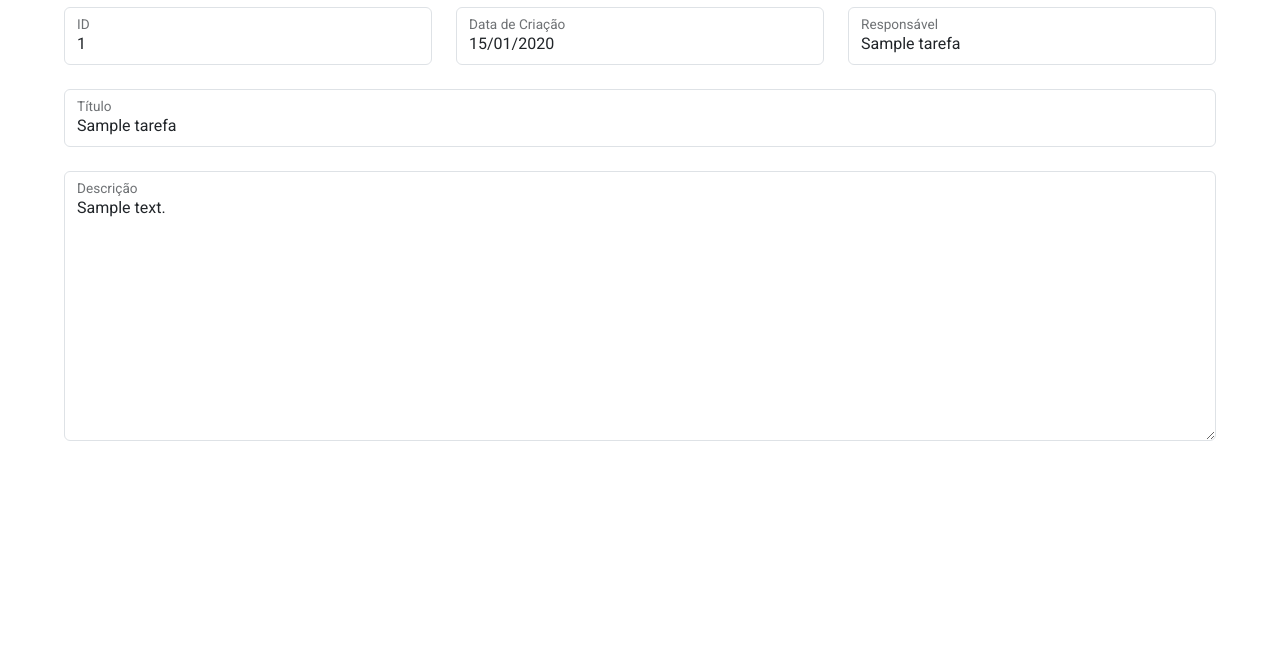
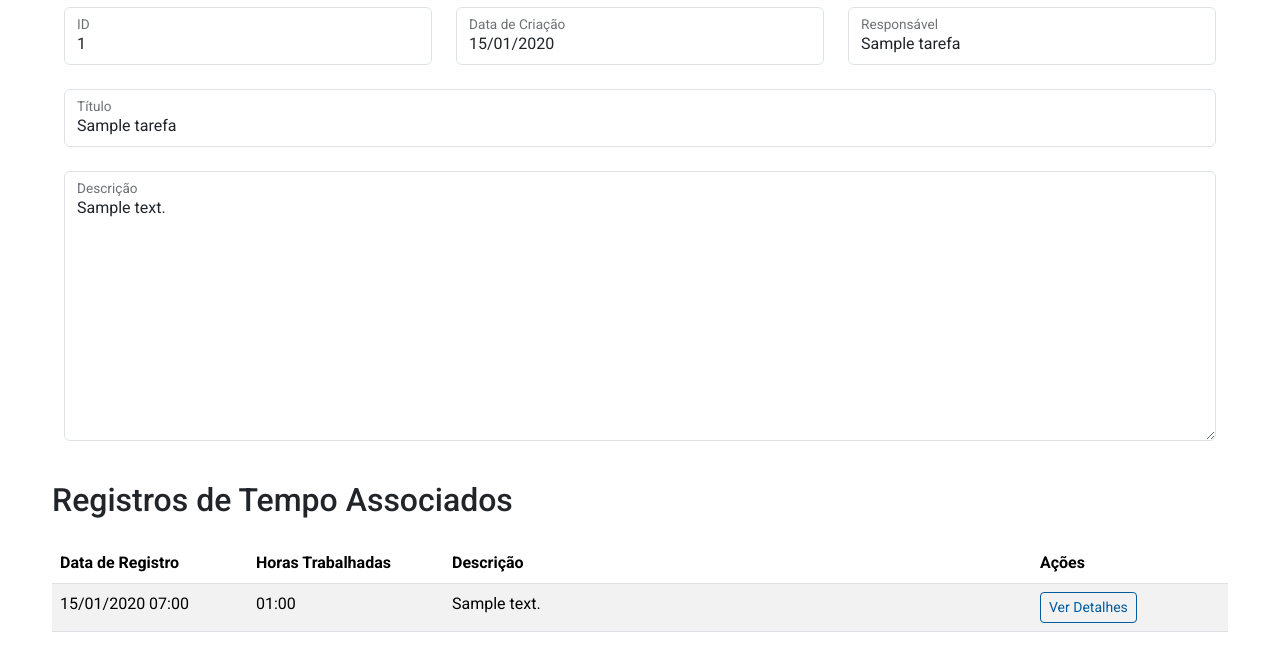
Before and after one commit to rodrigoMedeiros0/desafio_senado_django, a Django app: page /detalhe/1 in a window 1280 px wide. Shown: the part 212-860 px from the top of the page. Before the commit the page ends 653 px from the top, so only its background shows below. Run offline with Django 5.2, Linux system fonts and the light colour scheme; tables that the repository leaves empty hold one stand-in row (values such as "Sample post"); some libraries are stand-ins or nearby versions.

Commit message:
feat: Adicionar tratamento de mensagem para filtros de tarefas e ajustes na exibição de registros de tempo

```diff
--- a/setup/templates/componentes/alerta.html
+++ b/setup/templates/componentes/alerta.html
@@ -27,7 +27,7 @@
           setTimeout(function() {
             alert.remove();
           }, 500);
-        }, 3000);
+        }, 10000);
 
 
         alert.addEventListener('closed.bs.alert', function () {
--- a/tarefa/templates/tarefa/componentes/tabelas/tabela_tarefas.html
+++ b/tarefa/templates/tarefa/componentes/tabelas/tabela_tarefas.html
@@ -32,9 +32,6 @@
         </td>
 
         <td style="max-width: 250px">
-          <a href="#" class="btn btn-sm btn-custom me-2">
-            Registrar Hora
-          </a>
           <a href="{% url 'detalhe_tarefa' tarefa.id %}" class="btn btn-sm btn-custom-outline">
             Ver Detalhes
           </a>
--- a/tarefa/templates/tarefa/detalhe_tarefa.html
+++ b/tarefa/templates/tarefa/detalhe_tarefa.html
@@ -83,4 +83,41 @@
   </form>
 </div>
 
+
+  <!-- Tabela de Registros de Tempo -->
+  <h2 class="mt-4">Registros de Tempo Associados</h2>
+  <div class="table-responsive">
+    <table class="table table-striped mt-3">
+      <thead>
+        <tr>
+          <th class="col-2">Data de Registro</th>
+          <th class="col-2">Horas Trabalhadas</th>
+          <th class="col-6">Descrição</th>
+          <th class="col-2">Ações</th>
+        </tr>
+      </thead>
+      <tbody>
+        {% for registro in registros %}
+        <tr>
+          <td>{{ registro.data_registro|date:"d/m/Y H:i" }}</td>
+          <td>{{ registro.horas_formatadas }}</td>
+          <td class="text-truncate" style="max-width: 200px;">{{ registro.descricao_trabalho }}</td>
+          <td>
+            <a href="{% url 'detalhe_registro_tempo' registro.id %}" class="btn btn-sm btn-custom-outline">
+              Ver Detalhes
+            </a>
+          </td>
+        </tr>
+        {% empty %}
+        <tr>
+          <td colspan="4" class="text-center">Nenhum registro encontrado para esta tarefa.</td>
+        </tr>
+        {% endfor %}
+      </tbody>
+    </table>
+  </div>
+
+
+
+
 {% endblock %}
--- a/tarefa/views.py
+++ b/tarefa/views.py
@@ -3,18 +3,32 @@ from django.contrib import messages
 from .models import Tarefa
 from django.core.paginator import Paginator
 from .filters import filtrar_tarefas
+from tempo_trabalho.models import RegistroTempo
+from django.http import HttpResponseRedirect
+from django.urls import reverse
 
 
 def listar_tarefa(request):
     tarefas_list = Tarefa.objects.all().order_by('-data_criacao')
     tarefas_list = filtrar_tarefas(request, tarefas_list)
+    filtro_aplicado = False
+
+    if request.GET.get('data_inicio') or request.GET.get('data_final') or request.GET.get('responsavel') or request.GET.get('titulo') or request.GET.get('descricao'):
+        tarefas_list = filtrar_tarefas(request, tarefas_list)
+        filtro_aplicado = True
 
     paginator = Paginator(tarefas_list, 10)
-
     page_number = request.GET.get('page')
     tarefas = paginator.get_page(page_number)
 
-    return render(request, 'tarefa/home.html', {'tarefas': tarefas})
+    total_tarefas = tarefas_list.count()
+
+    if filtro_aplicado and not tarefas_list.exists():
+        filtro_aplicado = True
+        messages.warning(request, 'Nenhuma tarefa encontrada com os filtros aplicados.')
+        return HttpResponseRedirect(reverse('listar_tarefas'))
+
+    return render(request, 'tarefa/home.html', {'tarefas': tarefas, 'total_tarefas': total_tarefas})
 
 
 def salvar_tarefa(request):
@@ -45,5 +59,8 @@ def salvar_tarefa(request):
 
 def detalhe_tarefa(request, id):
     tarefa = get_object_or_404(Tarefa, id=id)
-
-    return render(request, 'tarefa/detalhe_tarefa.html', {'tarefa': tarefa})
+    registros = RegistroTempo.objects.filter(tarefa=tarefa).order_by('data_registro')
+    return render(request, 'tarefa/detalhe_tarefa.html', {
+        'tarefa': tarefa,
+        'registros': registros,
+    })
--- a/tempo_trabalho/templates/tempo_trabalho/detalhe_registro_tempo.html
+++ b/tempo_trabalho/templates/tempo_trabalho/detalhe_registro_tempo.html
@@ -8,7 +8,7 @@
   <h1>Detalhes do Histórico de Horas Trabalhadas</h1>
   <div>
     <a href="{% url 'listar_registros' %}" class="btn btn-custom-outline">
-      Voltar
+      Histórico de Horas Trabalhadas
     </a>
   </div>
 </div>
@@ -66,7 +66,7 @@
           type="text"
           class="form-control"
           id="horasTrabalhadas"
-          value="{{ registro.horas_trabalhadas }} horas"
+          value="{{ horas_formatadas }}"
           readonly
         />
         <label for="horasTrabalhadas">Horas Trabalhadas</label>
```
Also changed, not shown: tarefa/templates/tarefa/componentes/filtros/filtro_tarefas.html (+1 -13 lines), tarefa/templates/tarefa/home.html (+6 -1 lines), tempo_trabalho/templates/tempo_trabalho/componentes/modais/novo_registro.html (+78 -30 lines), tempo_trabalho/views.py (+7 -1 lines).
